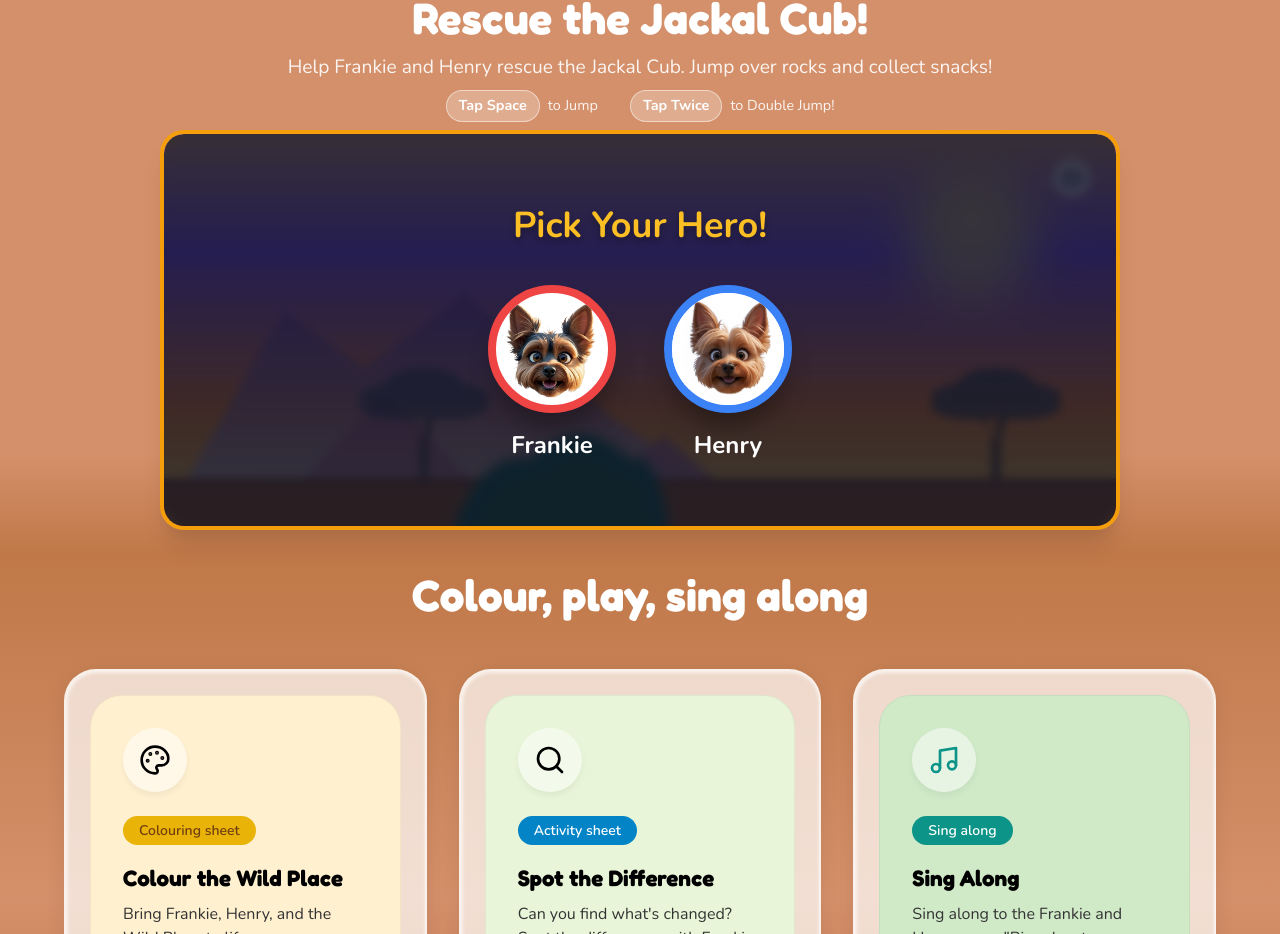
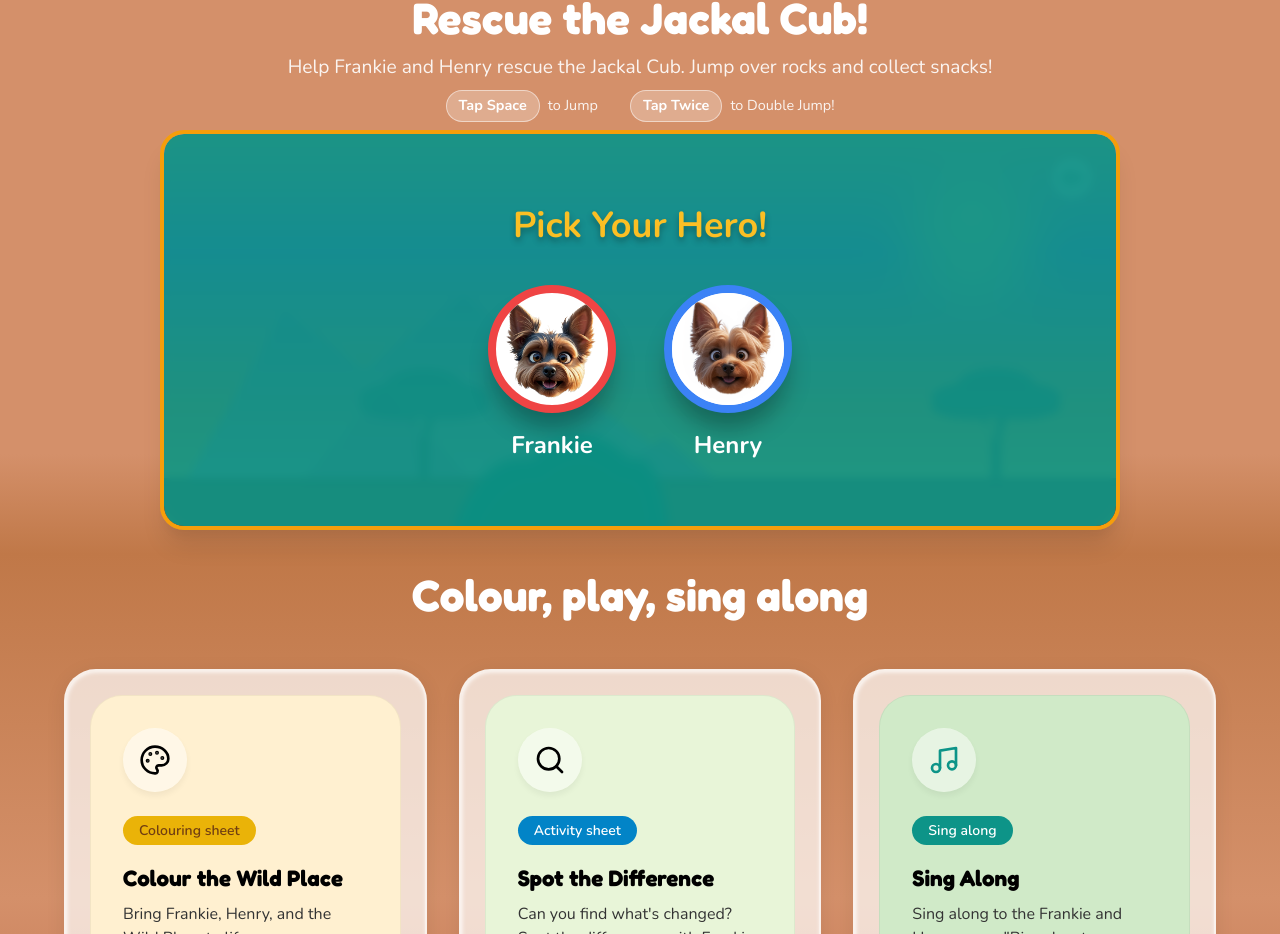
Before and after one commit to michelecameron21-art/Frankie-Henry-Website, a React (Vite) app: page / in a window 1280 px wide. Shown: the part 5666-6600 px from the top of the page. Built offline with nearby package versions, Linux system fonts and the light colour scheme.

Commit message:
Update Pick Your Hero panel to teal background

```diff
--- a/src/components/Game.jsx
+++ b/src/components/Game.jsx
@@ -575,7 +575,7 @@ export default function Game() {
 
                     {/* Character Select */}
                     {gameState === 'SELECT' && (
-                        <div style={{ ...overlayStyle, background: 'rgba(15, 23, 42, 0.8)', backdropFilter: 'blur(4px)' }}>
+                        <div style={{ ...overlayStyle, background: 'rgba(13, 148, 136, 0.92)', backdropFilter: 'blur(4px)' }}>
                             <h3 style={{ fontSize: '2.25rem', fontWeight: 900, color: '#FBBF24', marginBottom: '2rem', textShadow: '0 4px 6px rgba(0,0,0,0.3)' }}>Pick Your Hero!</h3>
                             <div style={{ display: 'flex', gap: '3rem' }}>
                                 <button
```
